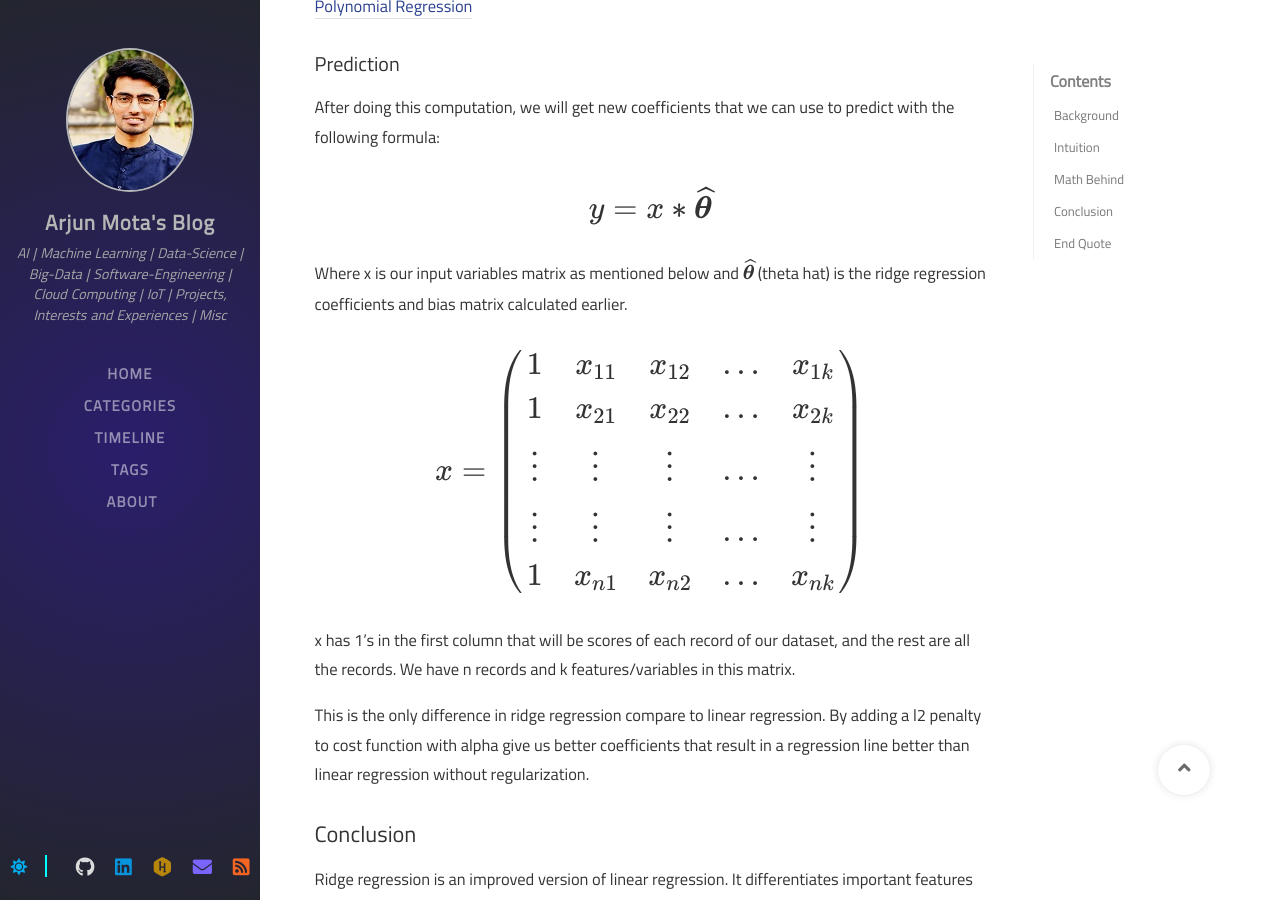
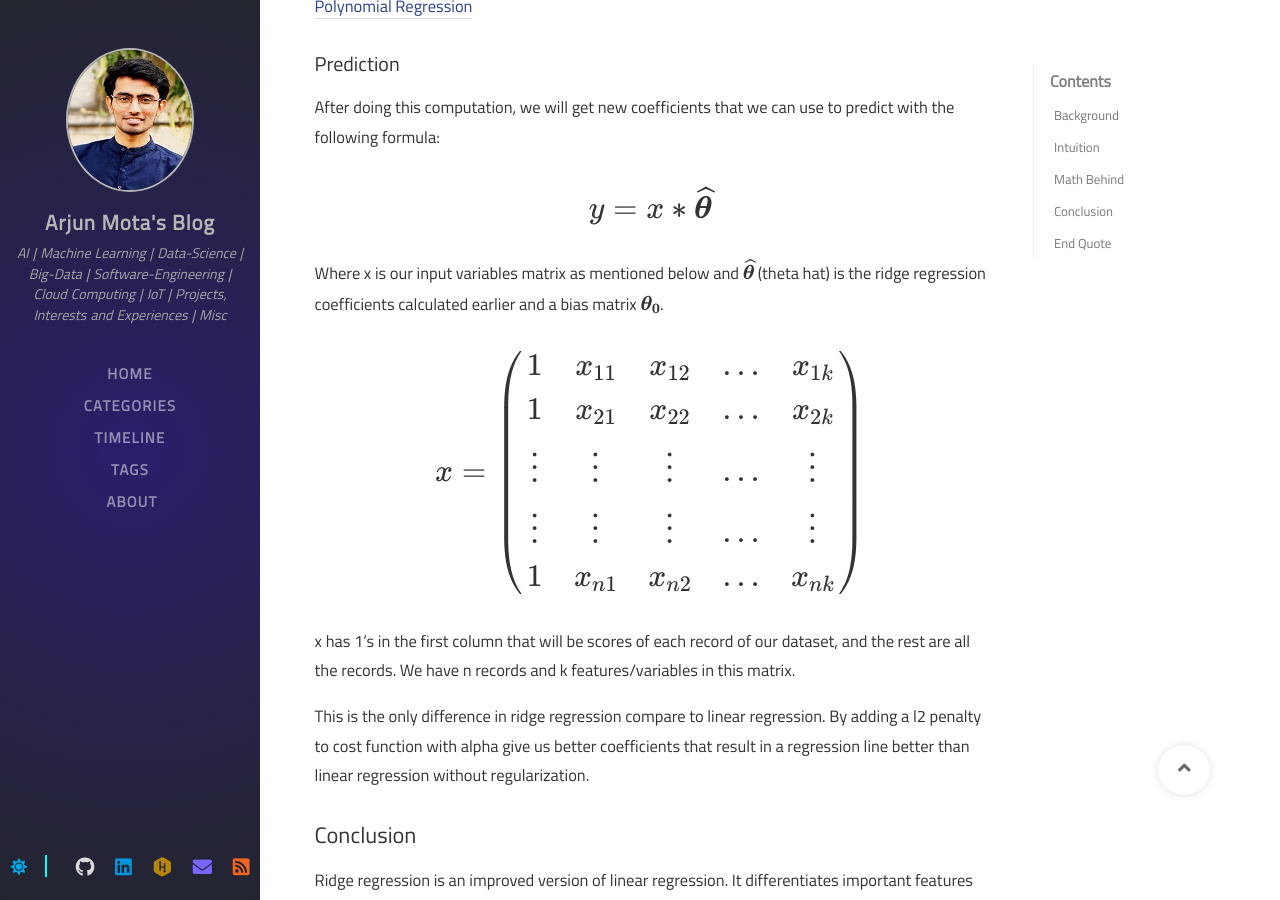
Before and after one commit to Arjun-Mota/arjun-mota.github.io, a Jekyll site: the page built from _posts/2020/algorithm_intuition/2020-09-06-ridge-regression.md, in a window 1280 px wide and 900 px high, scrolled down 2326 px. Built offline with Jekyll 4.4.1, drawn with Linux system fonts in a browser that asks for light colours; nearby versions of some CDN libraries; some web fonts are replaced; comment, search, counter and statistics services are not loaded.

Commit message:
Changed directory structure for all articles

```diff
--- a/_posts/algorithm_intuition/2020-09-06-ridge-regression.md
+++ b/_posts/2020/algorithm_intuition/2020-09-06-ridge-regression.md
@@ -70,7 +70,7 @@
 \$\$
 </span>
 
-Where x is our input variables matrix as mentioned below and <span class="equation_variables">\\( \widehat{\boldsymbol{\theta}} \\)</span> (theta hat) is the ridge regression coefficients and bias matrix calculated earlier.<br/>
+Where x is our input variables matrix as mentioned below and <span class="equation_variables">\\( \widehat{\boldsymbol{\theta}} \\)</span> (theta hat) is the ridge regression coefficients calculated earlier and a bias matrix <span class="equation_variables">\\( \boldsymbol{\theta_{0}} \\)</span>.<br/>
 
 <span class="centered_equation">
 \$\$ x = \\pmatrix{
```
Also changed, not shown: _posts/2020/algorithm_intuition/2020-08-16-linear-regression.md (renamed from _posts/algorithm_intuition/2020-08-16-linear-regression.md), _posts/2020/algorithm_intuition/2020-09-03-polynomial-regression.md (renamed from _posts/algorithm_intuition/2020-09-03-polynomial-regression.md), _posts/2020/evaluation_metrics/2020-08-19-mean-absolute-error.md (renamed from _posts/evaluation_metrics/2020-08-19-mean-absolute-error.md), _posts/2020/evaluation_metrics/2020-08-21-mean-squared-error.md (renamed from _posts/evaluation_metrics/2020-08-21-mean-squared-error.md), _posts/2020/evaluation_metrics/2020-08-22-root-mean-squared-error.md (renamed from _posts/evaluation_metrics/2020-08-22-root-mean-squared-error.md), _posts/2020/evaluation_metrics/2020-08-25-adjusted-r-squared.md (renamed from _posts/evaluation_metrics/2020-08-25-adjusted-r-squared.md), _posts/2020/evaluation_metrics/2020-08-25-r-squared.md (renamed from _posts/evaluation_metrics/2020-08-25-r-squared.md), _posts/2020/terminologies/2020-09-12-batch-gradient-descent.md (renamed from _posts/terminologies/2020-09-12-batch-gradient-descent.md).
